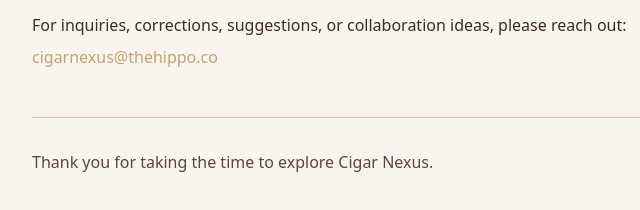
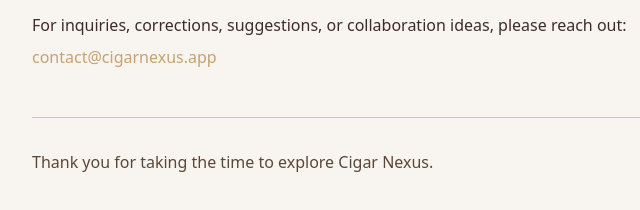
Before and after one commit to ameilius/cigars, a plain HTML site: page about.html in a window 1280 px wide. Shown: the part 2971-3181 px from the top of the page, 248-888 px from the left. Drawn offline with nearby package versions, Linux system fonts and the light colour scheme.

Commit message:
Update contact email on About page from cigarnexus@thehippo.co to contact@cigarnexus.app

```diff
--- a/about.html
+++ b/about.html
@@ -209,8 +209,8 @@
                 For inquiries, corrections, suggestions, or collaboration ideas, please reach out:
             </p>
             <p class="mt-2">
-                <a href="mailto:cigarnexus@thehippo.co" class="text-[#c5a26f] hover:underline font-medium">
-                    cigarnexus@thehippo.co
+                <a href="mailto:contact@cigarnexus.app" class="text-[#c5a26f] hover:underline font-medium">
+                    contact@cigarnexus.app
                 </a>
             </p>
 
```
